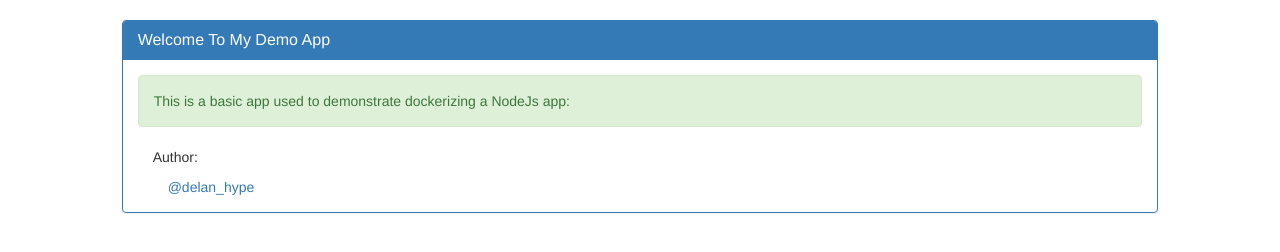
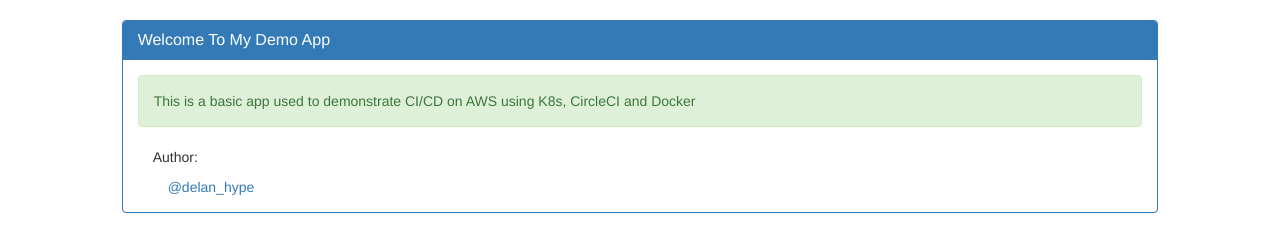
Before and after one commit to collins-b/aws-k8s-ci, a website: page index.html in a window 1280 px wide. Drawn offline with nearby package versions, Linux system fonts and the light colour scheme.

Commit message:
Test ci/cd

```diff
--- a/index.html
+++ b/index.html
@@ -12,7 +12,7 @@
      </div>
       <div class="panel-body">
        <div class="alert alert-success">
-          <p>This is a basic app used to demonstrate dockerizing a NodeJs app: </p>
+          <p>This is a basic app used to demonstrate CI/CD on AWS using K8s, CircleCI and Docker </p>
        </div>
          <div class="col-md-9">
            <p>Author:</p>
```
